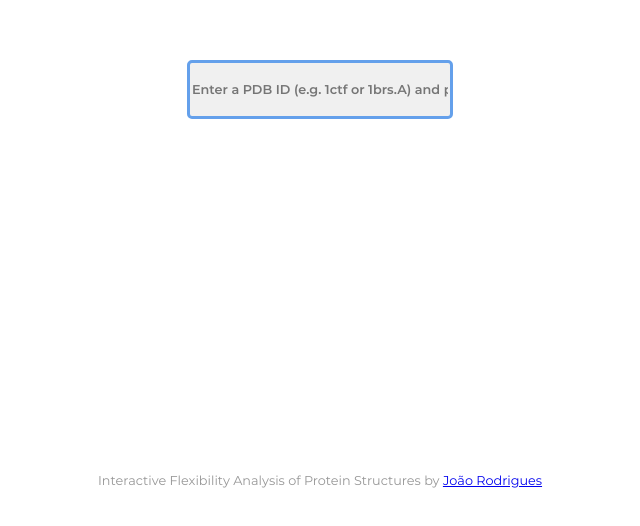
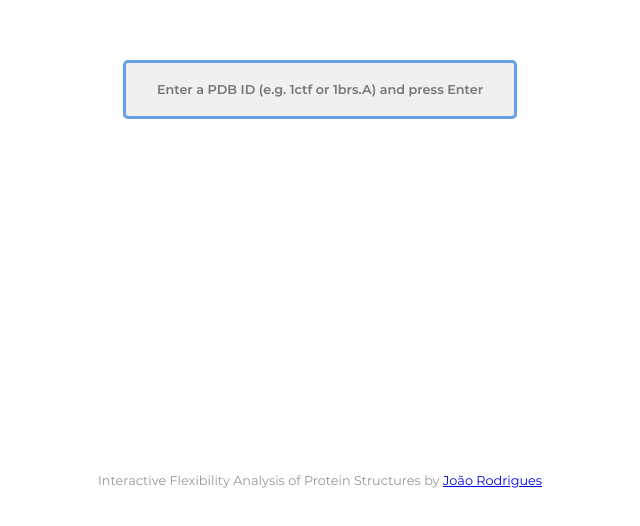
Before and after one commit to JoaoRodrigues/nmaJS, a plain HTML site: page index.html in a window 1280 px wide. Shown: the part 260-786 px from the top of the page, without its empty margins (320-960 px from the left). Drawn offline with Linux system fonts and the light colour scheme; some packages are replaced by stand-ins of ours; a script that the page names is missing.

Commit message:
Changed width of main input window to text based size instead of percentage

```diff
--- a/css/style.css
+++ b/css/style.css
@@ -70,7 +70,7 @@ body {
 	margin: 0 auto;
 
 	height: 4em;
-	width: 20%;
+	width: 30em;
 	text-align: center;
 
 	border: solid;
```
